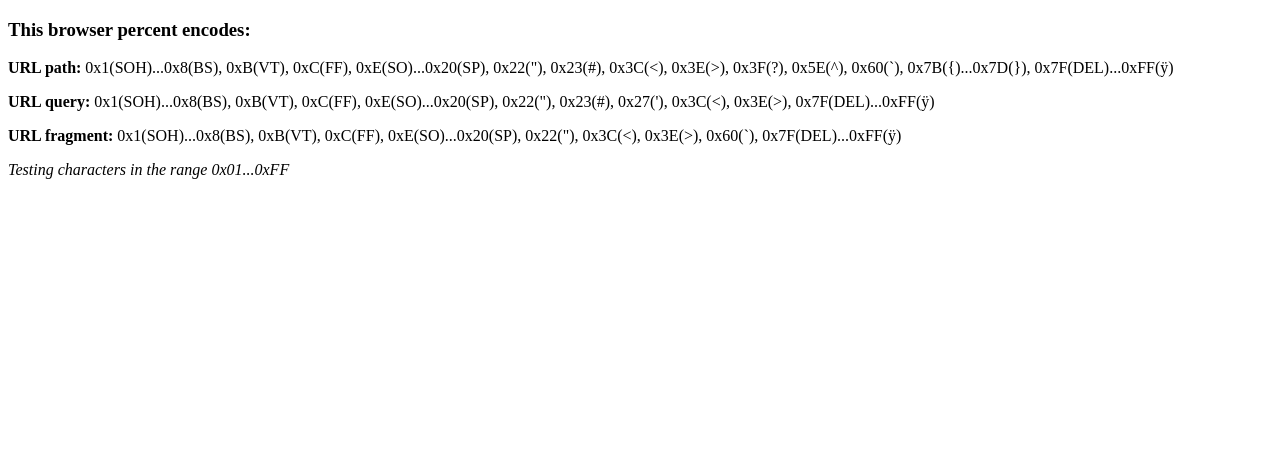
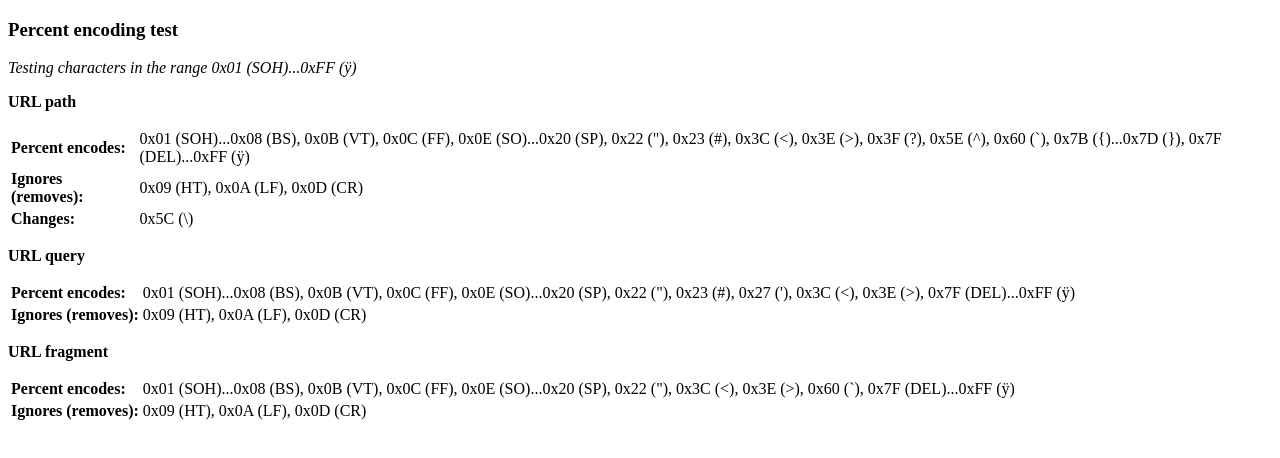
Before and after one commit to rmisev/web-browser-tests, a plain HTML site: page url-percent-encoding-test.html in a window 1280 px wide. Drawn offline with Linux system fonts and the light colour scheme.

Commit message:
Be more verbose

```diff
--- a/url-percent-encoding-test.html
+++ b/url-percent-encoding-test.html
@@ -6,21 +6,48 @@
 </head>
 <body>
 
-<h3>This browser percent encodes:</h3>
+<h3>Percent encoding test</h3>
+<p id="chars-range" style="font-style:italic;"></p>
 
-<p><b>URL path:</b> <span id="pathname"></span></p>
+<div><p><b>URL path</b></p><table id="pathname"></table></div>
 
-<p><b>URL query:</b> <span id="search"></span></p>
+<div><p><b>URL query</b></p><table id="search"></table></div>
 
-<p><b>URL fragment:</b> <span id="hash"></span></p>
-
-<p><i>Testing characters in the range 0x01...0xFF</i></p>
+<div><p><b>URL fragment</b></p><table id="hash"></table></div>
 
 <script>
+const resultTitles = [
+  [1, "Percent encodes:"],
+  [2, "Ignores (removes):"],
+  [3, "Changes:"],
+  [4, "Error on:"],
+];
+
+function addTableRow(table, title, text) {
+  let row = table.insertRow();
+  let titleCell = row.insertCell();
+  let textCell = row.insertCell();
+  titleCell.appendChild(document.createTextNode(title));
+  titleCell.style.cssText = "font-weight:bold;";
+  textCell.appendChild(document.createTextNode(text));
+}
+
 function testUrlAttribute(attribute) {
-  const text = testUrlPercentEncoding(attribute);
-  document.getElementById(attribute).textContent = text;
+  let table = document.getElementById(attribute);
+
+  const result = testUrlPercentEncoding(attribute);
+  for (let i = 0; i < resultTitles.length; i++) {
+    let resTitle = resultTitles[i];
+    if (resTitle[0] === 1 || result.has(resTitle[0])) {
+      let text = result.has(resTitle[0]) ?
+        result.get(resTitle[0]).join(", ") :
+        "-";
+      addTableRow(table, resTitle[1], text);
+    }
+  }
 }
+
+document.getElementById("chars-range").textContent = "Testing characters in the range " + testingCharsRange();
 
 testUrlAttribute("pathname");
 testUrlAttribute("search");
--- a/url-percent-encoding-test.js
+++ b/url-percent-encoding-test.js
@@ -3,6 +3,8 @@ const firstCodePoint = 1;
 const lastCodePoint = 255;
 const strUrlToTest = "http://example.com/";
 
+// names of the control characters and space
+// https://tools.ietf.org/html/rfc20
 const c0names = [
   "NUL", "SOH", "STX", "ETX", "EOT", "ENQ", "ACK", "BEL", "BS",  "HT", "LF",  "VT",  "FF", "CR", "SO", "SI",
   "DLE", "DC1", "DC2", "DC3", "DC4", "NAK", "SYN", "ETB", "CAN", "EM", "SUB", "ESC", "FS", "GS", "RS", "US",
@@ -17,7 +19,7 @@ function strCodePoint(cp) {
       return "DEL";
     return String.fromCodePoint(cp);
   }
-  return "0x" + cp.toString(16).toUpperCase() + "(" + chrCodePoint(cp) + ")";
+  return (cp < 0x10 ? "0x0" : "0x") + cp.toString(16).toUpperCase() + " (" + chrCodePoint(cp) + ")";
 }
 
 function percentEncodeCP(cp) {
@@ -43,6 +45,10 @@ const urlPartStart = {
    "hash": "#"
 };
 
+
+function testingCharsRange() {
+  return strCodePoint(firstCodePoint) + "..." + strCodePoint(lastCodePoint);
+}
 
 function testUrlPercentEncoding(attribute) {
 
@@ -77,24 +83,30 @@ function testUrlPercentEncoding(attribute) {
   }
 
   // output
-  var strIntervals = "";
-  let first = true;
+  var theIntervals = new Map();
 
   function addInterval(res, cpFrom, cpTo) {
-    function addItem(delim, cp) {
-      //TODO: text style by res
-      strIntervals += delim;
-      strIntervals += strCodePoint(cp);
+    function addItem(res, item) {
+      let arr = theIntervals.get(res);
+      if (arr) {
+        arr.push(item);
+      } else {
+        theIntervals.set(res, [item]);
+      }
     }
 
-    // show chars which browser percent encodes
-    if (res === 1) {
-      addItem(first ? "" : ", ", cpFrom);
+    if (res >= 1) {
       let count = cpTo - cpFrom + 1;
-      if (count >= 2) {
-        addItem(count === 2 ? ", " : "...", cpTo);
+      switch (count) {
+      case 2:
+        addItem(res, strCodePoint(cpFrom));
+      case 1:
+        addItem(res, strCodePoint(cpTo));
+        break;
+      default:
+        addItem(res, strCodePoint(cpFrom) + "..." + strCodePoint(cpTo));
+        break;
       }
-      first = false;
     }
   }
 
@@ -114,5 +126,5 @@ function testUrlPercentEncoding(attribute) {
   // finalize
   addInterval(resStart, cpStart, lastCodePoint);
 
-  return strIntervals;
+  return theIntervals;
 }
```
